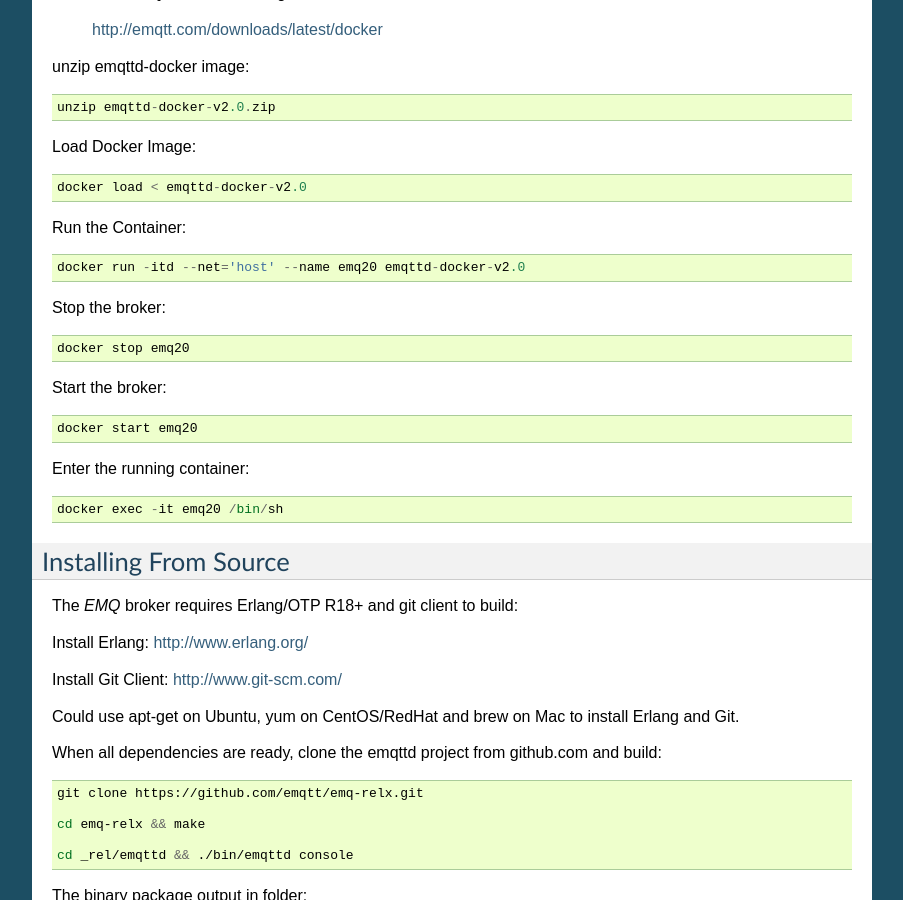
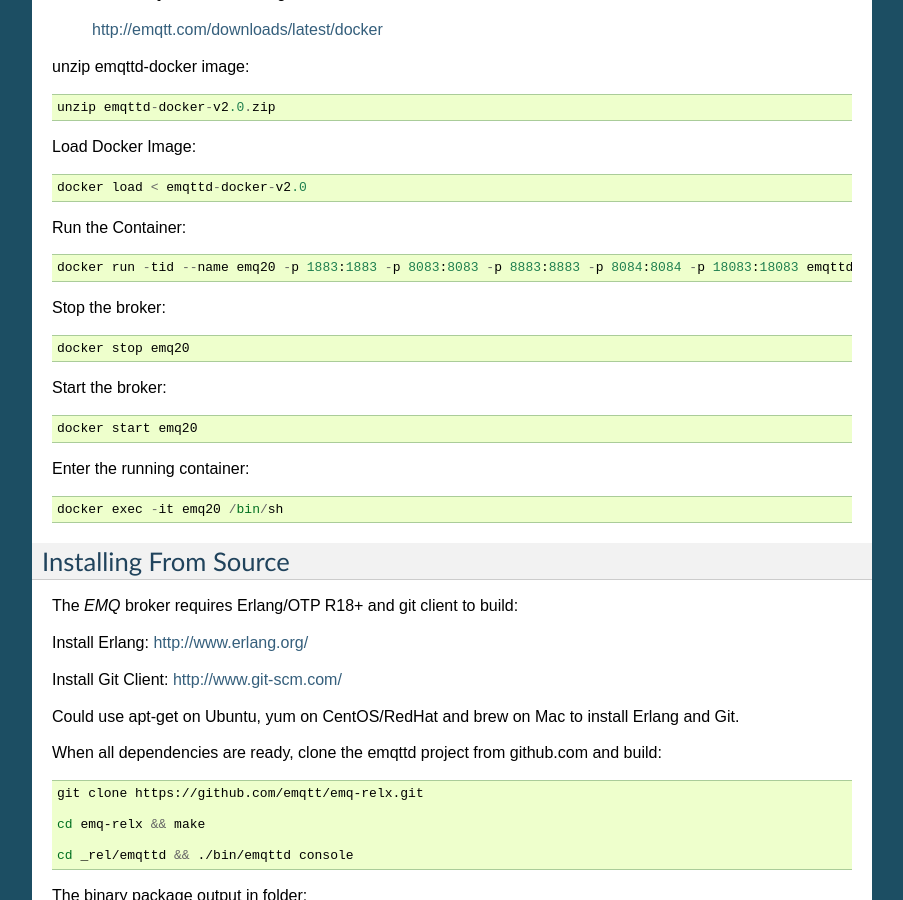
Before and after one commit to emqxarchive/emqx-docs-en, a Sphinx documentation site: the page built from source/install.rst, in a window 1280 px wide and 900 px high, scrolled down 2938 px. Shown: the whole window, without its empty margins (198-1101 px from the left). Built offline with Sphinx 7.4.7, drawn with Linux system fonts in a browser that asks for light colours.

Commit message:
update docker start script

```diff
--- a/source/install.rst
+++ b/source/install.rst
@@ -211,7 +211,7 @@
 
 Run the Container::
 
-    docker run -itd --net='host' --name emq20 emqttd-docker-v2.0
+    docker run -tid --name emq20 -p 1883:1883 -p 8083:8083 -p 8883:8883 -p 8084:8084 -p 18083:18083 emqttd-docker-v2.0
 
 Stop the broker::
 
```
